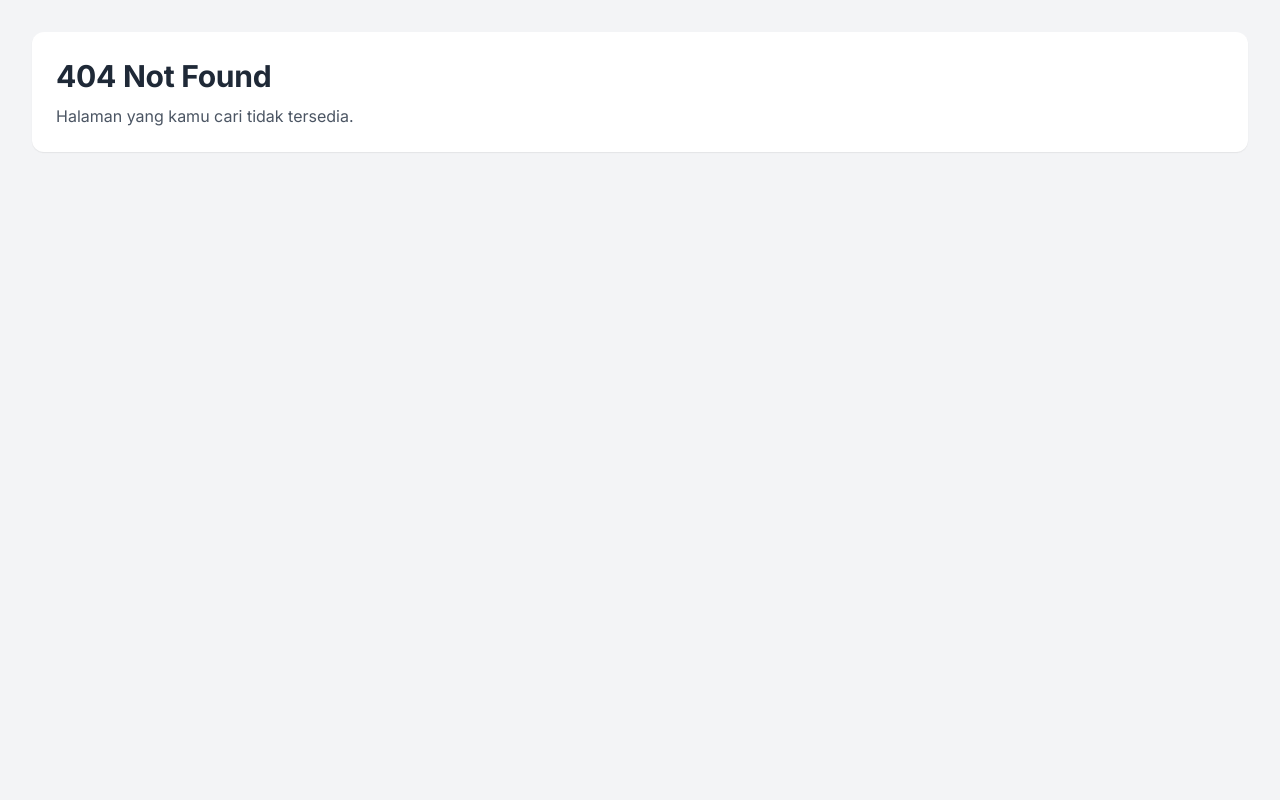
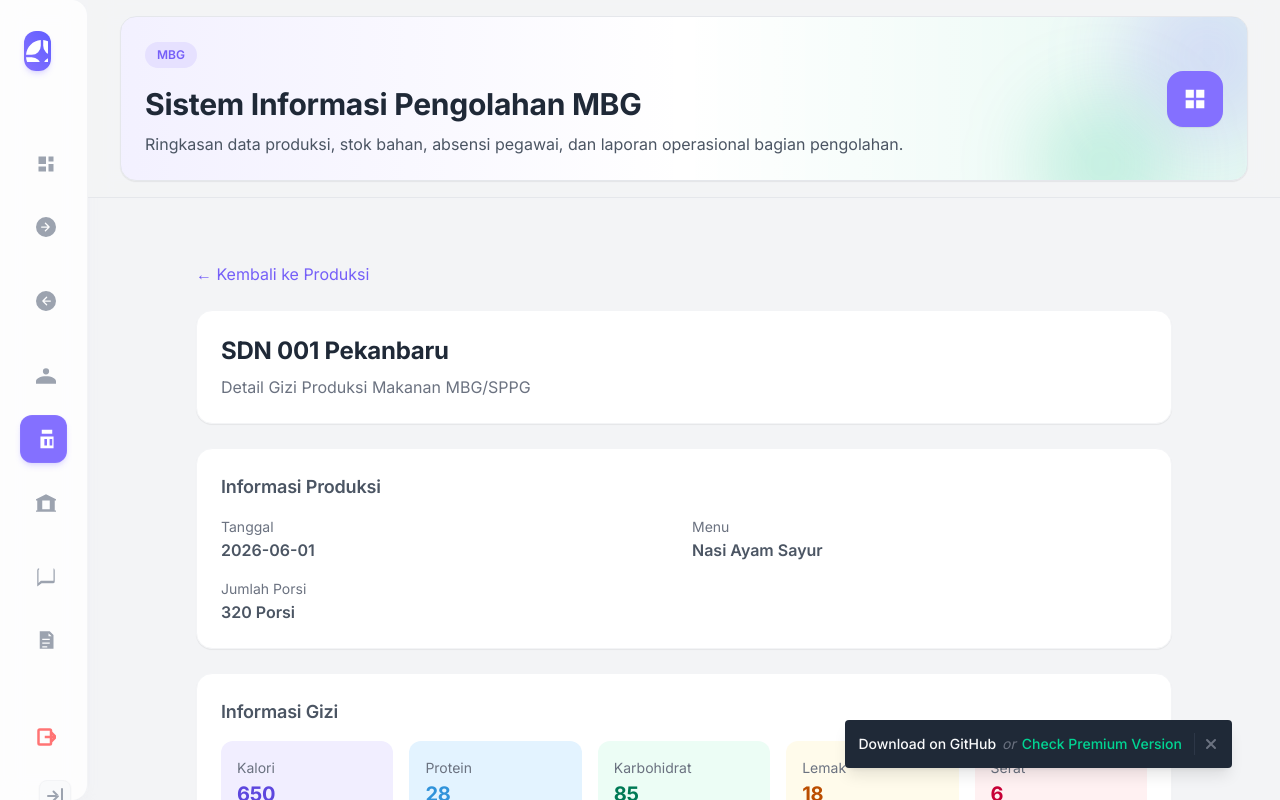
Before and after one commit to rajif24ti/projectbpf2_aatKel3, a React (Vite) app: page /produksi/1 in a window 1280 px wide. Before the commit this address had no page. Built offline with nearby package versions, Linux system fonts and the light colour scheme.

Commit message:
progress lagi

```diff
--- a/package.json
+++ b/package.json
@@ -10,7 +10,7 @@
   "dependencies": {
     "@radix-ui/react-popover": "^1.1.2",
     "@tailwindcss/forms": "^0.5.7",
-    "axios": "^1.16.1",
+    "axios": "^1.17.0",
     "chart.js": "^4.4.1",
     "chartjs-adapter-moment": "^1.0.1",
     "clsx": "^2.1.1",
--- a/src/App.jsx
+++ b/src/App.jsx
@@ -23,6 +23,7 @@ const Login = React.lazy(() => import("./pages/auth/Login"));
 const Register = React.lazy(() => import("./pages/auth/Register"));
 const Forgot = React.lazy(() => import("./pages/auth/Forgot"));
 const NotFound = React.lazy(() => import("./pages/NotFound"));
+const GiziProduksi = React.lazy(() => import("./pages/GiziProduksi"));
 
 export default function App() {
   const location = useLocation();
@@ -36,12 +37,14 @@ export default function App() {
 
   return (
     <Suspense
-      fallback = {
+      fallback={
         <div className="flex items-center justify-center h-screen bg-gray-50 dark:bg-gray-900">
           <div className="flex flex-col items-center">
             {/* Spinner interaktif yang serasi */}
             <div className="animate-spin rounded-full h-10 w-10 border-b-2 border-violet-500 mb-2"></div>
-            <div className="text-gray-500 dark:text-gray-400 text-sm font-medium">Memuat Halaman...</div>
+            <div className="text-gray-500 dark:text-gray-400 text-sm font-medium">
+              Memuat Halaman...
+            </div>
           </div>
         </div>
       }
@@ -63,6 +66,9 @@ export default function App() {
           <Route path="/kotak-saran" element={<KotakSaran />} />
           <Route path="/produksi" element={<Produksi />} />
           <Route path="/laporan" element={<Laporan />} />
+          <Route path="/produksi" element={<Produksi />} />
+
+          <Route path="/produksi/:id" element={<GiziProduksi />} />
         </Route>
 
         {/* Gruping rute Autentikasi (AuthLayout) */}
--- /dev/null
+++ b/src/data/data-produksi.json
@@ -0,0 +1,98 @@
+[
+  {
+    "id": 1,
+    "tanggal": "2026-06-01",
+    "sekolah": "SDN 001 Pekanbaru",
+    "menu": "Nasi Ayam Sayur",
+    "porsi": 320,
+    "kalori": 650,
+    "protein": 28,
+    "karbohidrat": 85,
+    "lemak": 18,
+    "serat": 6
+  },
+  {
+    "id": 2,
+    "tanggal": "2026-06-01",
+    "sekolah": "SDN 037 Pekanbaru",
+    "menu": "Nasi Telur Balado",
+    "porsi": 280,
+    "kalori": 620,
+    "protein": 22,
+    "karbohidrat": 88,
+    "lemak": 16,
+    "serat": 5
+  },
+  {
+    "id": 3,
+    "tanggal": "2026-06-01",
+    "sekolah": "SMPN 04 Pekanbaru",
+    "menu": "Nasi Ikan Goreng",
+    "porsi": 450,
+    "kalori": 680,
+    "protein": 32,
+    "karbohidrat": 84,
+    "lemak": 20,
+    "serat": 6
+  },
+  {
+    "id": 4,
+    "tanggal": "2026-06-02",
+    "sekolah": "SMAN 08 Pekanbaru",
+    "menu": "Nasi Ayam Kecap",
+    "porsi": 500,
+    "kalori": 700,
+    "protein": 30,
+    "karbohidrat": 90,
+    "lemak": 19,
+    "serat": 5
+  },
+  {
+    "id": 5,
+    "tanggal": "2026-06-02",
+    "sekolah": "SMKN 02 Pekanbaru",
+    "menu": "Nasi Rendang",
+    "porsi": 620,
+    "kalori": 780,
+    "protein": 35,
+    "karbohidrat": 92,
+    "lemak": 25,
+    "serat": 4
+  },
+  {
+    "id": 6,
+    "tanggal": "2026-06-03",
+    "sekolah": "SDN 021 Pekanbaru",
+    "menu": "Nasi Ayam Gulai",
+    "porsi": 350,
+    "kalori": 690,
+    "protein": 29,
+    "karbohidrat": 87,
+    "lemak": 21,
+    "serat": 5
+  },
+  {
+    "id": 7,
+    "tanggal": "2026-06-03",
+    "sekolah": "SMPN 13 Pekanbaru",
+    "menu": "Nasi Ikan Asam Pedas",
+    "porsi": 420,
+    "kalori": 670,
+    "protein": 31,
+    "karbohidrat": 83,
+    "lemak": 18,
+    "serat": 6
+  },
+  {
+    "id": 8,
+    "tanggal": "2026-06-04",
+    "sekolah": "SMAN 05 Pekanbaru",
+    "menu": "Nasi Ayam Crispy",
+    "porsi": 540,
+    "kalori": 730,
+    "protein": 33,
+    "karbohidrat": 91,
+    "lemak": 22,
+    "serat": 4
+  }
+]
--- /dev/null
+++ b/src/pages/GiziProduksi.jsx
@@ -0,0 +1,155 @@
+import { useParams, Link } from "react-router-dom";
+import dataProduksi from "../data/data-produksi.json";
+
+export default function GiziProduksi() {
+  const { id } = useParams();
+
+  const produksi = dataProduksi.find(
+    (item) => item.id === Number(id)
+  );
+
+  if (!produksi) {
+    return (
+      <div className="p-6 text-center">
+        Data produksi tidak ditemukan.
+      </div>
+    );
+  }
+
+  return (
+    <main className="grow">
+      <div className="max-w-5xl mx-auto px-6 py-8">
+
+        {/* Tombol Kembali */}
+        <Link
+          to="/produksi"
+          className="inline-flex items-center text-violet-600 hover:text-violet-700 mb-6"
+        >
+          ← Kembali ke Produksi
+        </Link>
+
+        {/* Header */}
+        <div className="bg-white dark:bg-gray-800 rounded-2xl shadow-sm border border-gray-100 dark:border-gray-700 p-6 mb-6">
+          <h1 className="text-2xl font-bold text-gray-800 dark:text-gray-100">
+            {produksi.sekolah}
+          </h1>
+
+          <p className="text-gray-500 mt-2">
+            Detail Gizi Produksi Makanan MBG/SPPG
+          </p>
+        </div>
+
+        {/* Informasi Produksi */}
+        <div className="bg-white dark:bg-gray-800 rounded-2xl shadow-sm border border-gray-100 dark:border-gray-700 p-6 mb-6">
+          <h2 className="text-lg font-semibold mb-4">
+            Informasi Produksi
+          </h2>
+
+          <div className="grid grid-cols-2 gap-4">
+
+            <div>
+              <p className="text-sm text-gray-500">
+                Tanggal
+              </p>
+              <p className="font-semibold">
+                {produksi.tanggal}
+              </p>
+            </div>
+
+            <div>
+              <p className="text-sm text-gray-500">
+                Menu
+              </p>
+              <p className="font-semibold">
+                {produksi.menu}
+              </p>
+            </div>
+
+            <div>
+              <p className="text-sm text-gray-500">
+                Jumlah Porsi
+              </p>
+              <p className="font-semibold">
+                {produksi.porsi} Porsi
+              </p>
+            </div>
+
+          </div>
+        </div>
+
+        {/* Informasi Gizi */}
+        <div className="bg-white dark:bg-gray-800 rounded-2xl shadow-sm border border-gray-100 dark:border-gray-700 p-6">
+
+          <h2 className="text-lg font-semibold mb-4">
+            Informasi Gizi
+          </h2>
+
+          <div className="grid grid-cols-1 md:grid-cols-5 gap-4">
+
+            <div className="p-4 rounded-xl bg-violet-50">
+              <p className="text-sm text-gray-500">
+                Kalori
+              </p>
+              <h3 className="text-xl font-bold text-violet-700">
+                {produksi.kalori}
+              </h3>
+              <p className="text-xs text-gray-500">
+                kkal
+              </p>
+            </div>
+
+            <div className="p-4 rounded-xl bg-sky-50">
+              <p className="text-sm text-gray-500">
+                Protein
+              </p>
+              <h3 className="text-xl font-bold text-sky-700">
+                {produksi.protein}
+              </h3>
+              <p className="text-xs text-gray-500">
+                gram
+              </p>
+            </div>
+
+            <div className="p-4 rounded-xl bg-emerald-50">
+              <p className="text-sm text-gray-500">
+                Karbohidrat
+              </p>
+              <h3 className="text-xl font-bold text-emerald-700">
+                {produksi.karbohidrat}
+              </h3>
+              <p className="text-xs text-gray-500">
+                gram
+              </p>
+            </div>
+
+            <div className="p-4 rounded-xl bg-amber-50">
+              <p className="text-sm text-gray-500">
+                Lemak
+              </p>
+              <h3 className="text-xl font-bold text-amber-700">
+                {produksi.lemak}
+              </h3>
+              <p className="text-xs text-gray-500">
+                gram
+              </p>
+            </div>
+
+            <div className="p-4 rounded-xl bg-rose-50">
+              <p className="text-sm text-gray-500">
+                Serat
+              </p>
+              <h3 className="text-xl font-bold text-rose-700">
+                {produksi.serat}
+              </h3>
+              <p className="text-xs text-gray-500">
+                gram
+              </p>
+            </div>
+
+          </div>
+        </div>
+
+      </div>
+    </main>
+  );
+}
--- a/src/pages/Produksi.jsx
+++ b/src/pages/Produksi.jsx
@@ -1,78 +1,83 @@
-import React, { useState } from "react";
+import { useEffect, useState } from "react";
+import { Link } from "react-router-dom";
+import dataProduksiAwal from "../data/data-produksi.json";
 
 function Produksi() {
-  // 1. STATE UTAMA: Menyimpan daftar log data produksi makanan harian
-  const [dataProduksi, setDataProduksi] = useState([
-    {
-      id: 1,
-      tanggal: "2026-05-21",
-      sekolah: "SDN 01 Pekanbaru",
-      menu: "Nasi Ayam Sayur",
-      porsi: 340,
-    },
-
-    {
-      id: 2,
-      tanggal: "2026-05-21",
-      sekolah: "SDN 05 Merdeka",
-      menu: "Nasi Telur Balado",
-      porsi: 210,
-    },
-
-    {
-      id: 3,
-      tanggal: "2026-05-21",
-      sekolah: "SMPN 12 Jakarta",
-      menu: "Nasi Ikan Sayur",
-      porsi: 520,
-    },
-
-    {
-      id: 4,
-      tanggal: "2026-05-22",
-      sekolah: "SMKN 02 Jakarta",
-      menu: "Nasi Ayam Kecap",
-      porsi: 450,
-    },
-  ]);
-
-  // 2. STATE NAVIGASI INTERNAL: 'index' | 'create' | 'edit'
+  // MODE HALAMAN
   const [viewMode, setViewMode] = useState("index");
 
-  // 3. STATE BUFFER FORMULIR
+  const [dataProduksi, setDataProduksi] = useState(dataProduksiAwal);
+
+  const [query, setQuery] = useState("");
+
+  const [debouncedQuery, setDebouncedQuery] = useState("");
+
   const [formData, setFormData] = useState({
     id: null,
+
     tanggal: "",
     sekolah: "",
     menu: "",
     porsi: "",
+
+    kalori: "",
+    protein: "",
+    karbohidrat: "",
+    lemak: "",
+    serat: "",
   });
 
-  // Fungsi Badge Status Warna (Pembaruan UI Modern border-based)
-  const getStatusColor = (status) => {
-    switch (status) {
-      case "Selesai":
-        return "bg-emerald-50 text-emerald-600 border-emerald-200 dark:bg-emerald-500/10 dark:text-emerald-400";
-      case "Proses":
-        return "bg-amber-50 text-amber-600 border-amber-200 dark:bg-amber-500/10 dark:text-amber-400";
-      default:
-        return "bg-gray-50 text-gray-600 border-gray-200 dark:bg-gray-500/10 dark:text-gray-400";
-    }
-  };
+  useEffect(() => {
+    console.log("Halaman Produksi berhasil dimuat");
+  }, []);
 
-  // Hitung Kalkulasi Agregat Secara Dinamis
+  useEffect(() => {
+    console.log(`Jumlah data produksi saat ini: ${dataProduksi.length}`);
+  }, [dataProduksi]);
+
+  useEffect(() => {
+    console.log(`Mode aktif: ${viewMode}`);
+  }, [viewMode]);
+
+  useEffect(() => {
+    const timeout = setTimeout(() => {
+      setDebouncedQuery(query);
+    }, 500);
+
+    return () => clearTimeout(timeout);
+  }, [query]);
+
+  useEffect(() => {
+    console.log(`Mencari data: ${debouncedQuery}`);
+  }, [debouncedQuery]);
+
+  // TOTAL PRODUKSI
   const totalProduksi = dataProduksi.reduce(
     (total, item) => total + item.porsi,
     0,
   );
-  const totalProses = dataProduksi.filter(
-    (item) => item.status === "Proses",
-  ).length;
 
-  // Handler Perubahan Kolom Input
+  const filteredProduksi = dataProduksi.filter((item) => {
+  return (
+    item.sekolah
+      .toLowerCase()
+      .includes(debouncedQuery.toLowerCase()) ||
+
+    item.menu
+      .toLowerCase()
+      .includes(debouncedQuery.toLowerCase()) ||
+
+    item.tanggal.includes(debouncedQuery)
+  );
+});
+
   const handleInputChange = (e) => {
     const { name, value } = e.target;
-    setFormData({ ...formData, [name]: value });
+
+    setFormData({
+      ...formData,
+      [name]: value,
+    });
   };
 
   // Navigasi ke Form Tambah Data (Create)
@@ -102,10 +107,17 @@ function Produksi() {
 
     const payload = {
       id: formData.id || Date.now(),
+
       tanggal: formData.tanggal,
       sekolah: formData.sekolah,
       menu: formData.menu,
       porsi: Number(formData.porsi),
+
+      kalori: Number(formData.kalori),
+      protein: Number(formData.protein),
+      karbohidrat: Number(formData.karbohidrat),
+      lemak: Number(formData.lemak),
+      serat: Number(formData.serat),
     };
 
     if (viewMode === "create") {
@@ -143,9 +155,9 @@ function Produksi() {
               {viewMode === "index" &&
                 "Manajemen data produksi dan distribusi makanan harian MBG/SPPG."}
               {viewMode === "create" &&
-                "Formulir entri perencanaan masak dan jadwal menu produksi harian baru."}
+                "Formulir penambahan data produksi makanan untuk sekolah penerima MBG."}
               {viewMode === "edit" &&
-                "Form pembaruan kuantitas porsi output serta penyelesaian status dapur."}
+                "Formulir pembaruan data produksi makanan yang telah tercatat."}{" "}
             </p>
           </div>
 
@@ -173,63 +185,39 @@ function Produksi() {
 
         {/* KARTU STATISTIK (Hanya Tampil di Mode Tabel Utama) */}
         {viewMode === "index" && (
-          <div className="grid grid-cols-1 sm:grid-cols-2 lg:grid-cols-3 gap-6 mb-6">
           <div className="bg-white dark:bg-gray-800 shadow-sm border border-gray-100 dark:border-gray-700/40 rounded-2xl p-5">
             <p className="text-sm font-medium text-gray-400 dark:text-gray-500">
-                Total Volume Produksi
+              Total Sekolah
             </p>
-              <div className="flex items-baseline mt-2 gap-1">
-                <span className="text-3xl font-bold text-gray-800 dark:text-gray-100 tracking-tight">
-                  {totalProduksi.toLocaleString("id-ID")}
-                </span>
-                <span className="text-xs font-semibold text-gray-400">
-                  porsi
-                </span>
-              </div>
-              <p className="text-xs text-gray-400 dark:text-gray-500 mt-1">
-                Akumulasi porsi makanan dapur
-              </p>
-            </div>
 
-            <div className="bg-white dark:bg-gray-800 shadow-sm border border-gray-100 dark:border-gray-700/40 rounded-2xl p-5">
-              <p className="text-sm font-medium text-gray-400 dark:text-gray-500">
-                Variasi Menu Terjadwal
-              </p>
             <div className="flex items-baseline mt-2 gap-1">
               <span className="text-3xl font-bold text-gray-800 dark:text-gray-100 tracking-tight">
                 {dataProduksi.length}
               </span>
+
               <span className="text-xs font-semibold text-gray-400">
-                  resep
+                sekolah
               </span>
             </div>
+
             <p className="text-xs text-gray-400 dark:text-gray-500 mt-1">
-                Total database log produksi harian
+              Penerima distribusi MBG/SPPG
             </p>
-            </div>
-
-            <div className="bg-white dark:bg-gray-800 shadow-sm border border-gray-100 dark:border-gray-700/40 rounded-2xl p-5">
-              <p className="text-sm font-medium text-gray-400 dark:text-gray-500">
-                Produksi Dalam Proses
-              </p>
-              <div className="flex items-baseline mt-2 gap-1">
-                <span className="text-3xl font-bold text-amber-600 dark:text-amber-400 tracking-tight">
-                  {totalProses}
-                </span>
-                <span className="text-xs font-semibold text-amber-500/70">
-                  batch
-                </span>
-              </div>
-              <p className="text-xs text-amber-500/70 mt-1">
-                Sedang dikerjakan oleh pengolahan
-              </p>
-            </div>
           </div>
         )}
 
         {/* ==================== BAGIAN 1: INDEX ==================== */}
         {viewMode === "index" && (
           <div className="bg-white/80 dark:bg-gray-800/70 backdrop-blur-md shadow-sm border border-gray-100 dark:border-gray-700/50 rounded-2xl p-6">
+            <div className="mb-4">
+              <input
+                type="text"
+                value={query}
+                onChange={(e) => setQuery(e.target.value)}
+                placeholder="Cari sekolah, menu, atau tanggal..."
+                className="w-full px-4 py-3 bg-white dark:bg-gray-800 border border-gray-200 dark:border-gray-700 rounded-xl focus:ring-2 focus:ring-violet-500 outline-none"
+              />
+            </div>
             <div className="overflow-x-auto">
               <table className="table-auto w-full border-collapse">
                 <thead>
@@ -249,17 +237,18 @@ function Produksi() {
                 </thead>
 
                 <tbody className="divide-y divide-gray-100 dark:divide-gray-700/60 text-sm">
-                  {dataProduksi.length === 0 ? (
+                  {filteredProduksi.length === 0 ? (
                     <tr>
                       <td
                         colSpan="7"
                         className="p-8 text-center text-gray-400 dark:text-gray-500"
                       >
-                        Tidak ada log jadwal rencana produksi makanan saat ini.
+                        Tidak ditemukan data produksi yang sesuai dengan
+                        pencarian.
                       </td>
                     </tr>
                   ) : (
-                    dataProduksi.map((item, index) => (
+                    filteredProduksi.map((item, index) => (
                       <tr
                         key={item.id}
                         className="text-gray-700 dark:text-gray-300 hover:bg-gray-50/50 dark:hover:bg-gray-700/30 transition"
@@ -272,14 +261,21 @@ function Produksi() {
                           {item.tanggal}
                         </td>
 
-                        <td className="p-4 font-semibold text-gray-800 dark:text-gray-100">
+                        <td className="p-4">
+                          <Link
+                            to={`/produksi/${item.id}`}
+                            className="font-semibold text-violet-600 hover:text-violet-700 hover:underline"
+                          >
                             {item.sekolah}
+                          </Link>
                         </td>
 
                         <td className="p-4">{item.menu}</td>
 
-                        <td className="p-4 text-center font-semibold">
-                          {item.porsi} Porsi
+                        <td className="p-4 text-center">
+                          <span className="inline-flex items-center justify-center px-3 py-1 bg-violet-50 text-violet-700 rounded-lg text-sm font-semibold">
+                            {item.porsi.toLocaleString("id-ID")} Porsi
+                          </span>
                         </td>
 
                         <td className="p-4 text-center">
@@ -316,8 +312,8 @@ function Produksi() {
                 className={`w-2 h-5 rounded-xs mr-2.5 ${viewMode === "create" ? "bg-violet-500" : "bg-amber-500"}`}
               ></span>
               {viewMode === "create"
-                ? "Tambah Agenda Rencana Rilis Produksi"
-                : `Ubah Data Rencana Menu: ${formData.menu}`}
+                ? "Tambah Produksi Harian"
+                : "Edit Produksi Harian"}
             </h2>
 
             <form onSubmit={handleSaveData} className="space-y-5">
@@ -388,55 +384,76 @@ function Produksi() {
                   className="w-full px-4 py-2 border rounded-xl"
                 />
               </div>
+              <div className="grid grid-cols-2 gap-4">
+                <div>
+                  <label className="block text-sm font-medium mb-1.5">
+                    Kalori (kkal)
+                  </label>
 
-              {/* Baris Grid 2: Jumlah & Status */}
-              <div className="grid grid-cols-1 sm:grid-cols-2 gap-4">
-                <div>
-                  <label className="block text-sm font-medium text-gray-700 dark:text-gray-300 mb-1.5">
-                    Jumlah Target Porsi
-                  </label>
                   <input
                     type="number"
-                    name="jumlah"
-                    min="1"
-                    value={formData.jumlah}
+                    name="kalori"
+                    value={formData.kalori}
                     onChange={handleInputChange}
-                    placeholder="Masukkan angka kuantitas porsi..."
-                    required
-                    className="w-full px-4 py-2 bg-gray-50 dark:bg-gray-700/40 border border-gray-200 dark:border-gray-700 rounded-xl focus:ring-2 focus:ring-violet-500 outline-none transition text-sm text-gray-800 dark:text-gray-100 font-mono"
+                    className="w-full px-4 py-2 border rounded-xl"
                   />
                 </div>
 
                 <div>
-                  <label className="block text-sm font-medium text-gray-700 dark:text-gray-300 mb-1.5">
-                    Status Dapur
+                  <label className="block text-sm font-medium mb-1.5">
+                    Protein (gr)
                   </label>
-                  <select
-                    name="status"
-                    value={formData.status}
+
+                  <input
+                    type="number"
+                    name="protein"
+                    value={formData.protein}
                     onChange={handleInputChange}
-                    className="w-full px-4 py-2 bg-gray-50 dark:bg-gray-700/40 border border-gray-200 dark:border-gray-700 rounded-xl focus:ring-2 focus:ring-violet-500 outline-none transition text-sm text-gray-800 dark:text-gray-100"
-                  >
-                    <option value="Proses">Proses (Sedang Dimasak)</option>
-                    <option value="Selesai">Selesai (Siap Distribusi)</option>
-                  </select>
-                </div>
+                    className="w-full px-4 py-2 border rounded-xl"
+                  />
                 </div>
 
-              {/* Field: Komposisi Bahan Utama */}
                 <div>
-                <label className="block text-sm font-medium text-gray-700 dark:text-gray-300 mb-1.5">
-                  Komposisi Bahan Utama
+                  <label className="block text-sm font-medium mb-1.5">
+                    Karbohidrat (gr)
                   </label>
+
                   <input
-                  type="text"
-                  name="bahanUtama"
-                  value={formData.bahanUtama}
+                    type="number"
+                    name="karbohidrat"
+                    value={formData.karbohidrat}
                     onChange={handleInputChange}
-                  placeholder="Contoh: Beras, Telur, Daging, Cabe Rawit (pisahkan dengan koma)"
-                  required
-                  className="w-full px-4 py-2 bg-gray-50 dark:bg-gray-700/40 border border-gray-200 dark:border-gray-700 rounded-xl focus:ring-2 focus:ring-violet-500 outline-none transition text-sm text-gray-800 dark:text-gray-100"
+                    className="w-full px-4 py-2 border rounded-xl"
                   />
+                </div>
+
+                <div>
+                  <label className="block text-sm font-medium mb-1.5">
+                    Lemak (gr)
+                  </label>
+
+                  <input
+                    type="number"
+                    name="lemak"
+                    value={formData.lemak}
+                    onChange={handleInputChange}
+                    className="w-full px-4 py-2 border rounded-xl"
+                  />
+                </div>
+
+                <div className="col-span-2">
+                  <label className="block text-sm font-medium mb-1.5">
+                    Serat (gr)
+                  </label>
+
+                  <input
+                    type="number"
+                    name="serat"
+                    value={formData.serat}
+                    onChange={handleInputChange}
+                    className="w-full px-4 py-2 border rounded-xl"
+                  />
+                </div>
               </div>
 
               {/* Grup Tombol Pengendali Form */}
@@ -452,9 +469,7 @@ function Produksi() {
                   type="submit"
                   className="px-5 py-2 bg-violet-500 hover:bg-violet-600 dark:bg-violet-600 dark:hover:bg-violet-700 text-white text-sm font-semibold rounded-xl shadow-sm shadow-violet-500/10 active:scale-95 transition-all duration-150"
                 >
-                  {viewMode === "create"
-                    ? "Simpan Rencana"
-                    : "Simpan Perubahan"}
+                  {viewMode === "create" ? "Simpan Data" : "Simpan Perubahan"}
                 </button>
               </div>
             </form>
```
Also changed, not shown: 1 other file (tests, documents, lock files or other folders). Lines whose indentation alone changed are shown as unchanged.
